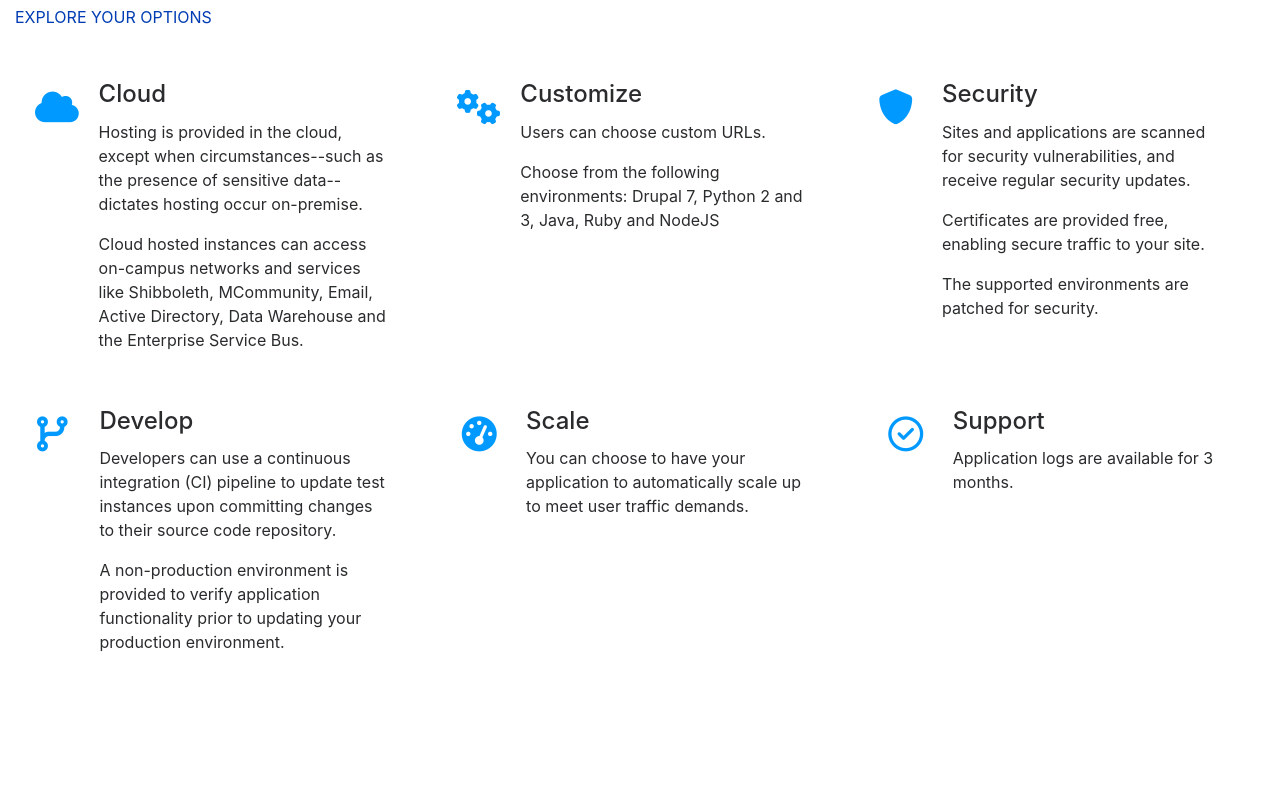
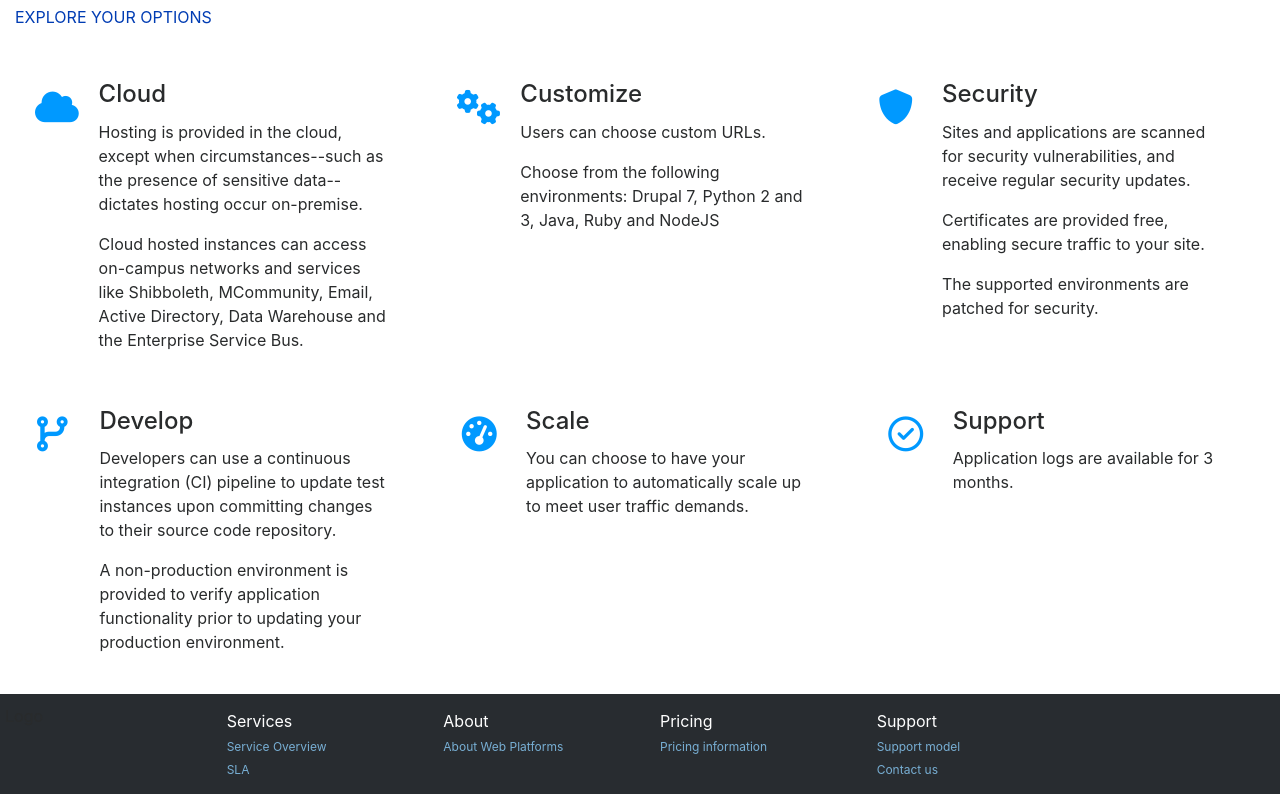
Before and after one commit to web-ao-its-umich-edu/web-ao-gateway, a website: page index.html in a window 1280 px wide. Shown: the part 772-1566 px from the top of the page. Before the commit the page ends 1446 px from the top, so only its background shows below. Drawn offline with nearby package versions, Linux system fonts and the light colour scheme; some packages are replaced by stand-ins of ours; a script that the page names is missing.

Commit message:
add free or not to the model - also add footer to the index page

```diff
--- a/index.html
+++ b/index.html
@@ -36,6 +36,24 @@
       border:0px solid #fff
     }
 
+    footer {
+      margin-top:20px;
+      background:#282c30;
+      padding:10px 5px;
+    }
+    p.footer-title {
+      color:#fff;
+      margin:5px
+    }
+    p.footer-body {
+      font-size: 12px;
+      margin:5px
+    }
+    p.footer-body a {
+      color:#78afd4
+    }
+
+
   </style>
 </head>
 
@@ -72,7 +90,38 @@
 
   <!-- container for all the views -->
   <ng-view></ng-view>
+  <footer>
+    <div class="row">
+      <div class="col-lg-2 col-md-2 col-sm-12 col-xs-12 hidden-md-down">
+        Logo
+      </div>
+      <div class="col-lg-2 col-md-2  col-sm-12 col-xs-12">
+        <p class="footer-title">Services</p>
+        <p class="footer-body"><a href="">Service Overview</a></p>
+        <p class="footer-body"><a href="">SLA</a></p>
+      </div>
+      <div class="col-lg-2 col-md-2  col-sm-12 col-xs-12">
+        <p class="footer-title">About</p>
+        <p class="footer-body"><a href="">About Web Platforms</a></p>
+      </div>
+      <div class="col-lg-2 col-md-2 col-sm-12 col-xs-12">
+        <p class="footer-title">Pricing</p>
+        <p class="footer-body"><a href="">Pricing information</a></p>
+      </div>
+      <div class="col-lg-2 col-md-2 col-sm-12 col-xs-12">
+        <p class="footer-title">Support</p>
+        <p class="footer-body"><a href="">Support model</a></p>
+        <p class="footer-body"><a href="">Contact us</a></p>
 
+      </div>
+
+
+    </div>
+
+
+    </div>
+
+  </footer>
   <!-- jQuery first, then Tether, then Bootstrap JS. -->
   <script src="https://code.jquery.com/jquery-3.1.1.slim.min.js" integrity="sha384-A7FZj7v+d/sdmMqp/nOQwliLvUsJfDHW+k9Omg/a/EheAdgtzNs3hpfag6Ed950n" crossorigin="anonymous"></script>
   <script src="https://cdnjs.cloudflare.com/ajax/libs/tether/1.4.0/js/tether.min.js" integrity="sha384-DztdAPBWPRXSA/3eYEEUWrWCy7G5KFbe8fFjk5JAIxUYHKkDx6Qin1DkWx51bBrb" crossorigin="anonymous"></script>
--- a/src/js/controllers.js
+++ b/src/js/controllers.js
@@ -22,6 +22,7 @@ webGateway.controller('orderController', ['$rootScope', '$scope', '$filter', '$t
     db:null,
     url:null,
     shortcode: null,
-    itar:null
+    itar:null,
+    free:null
   };
 }]);
```
